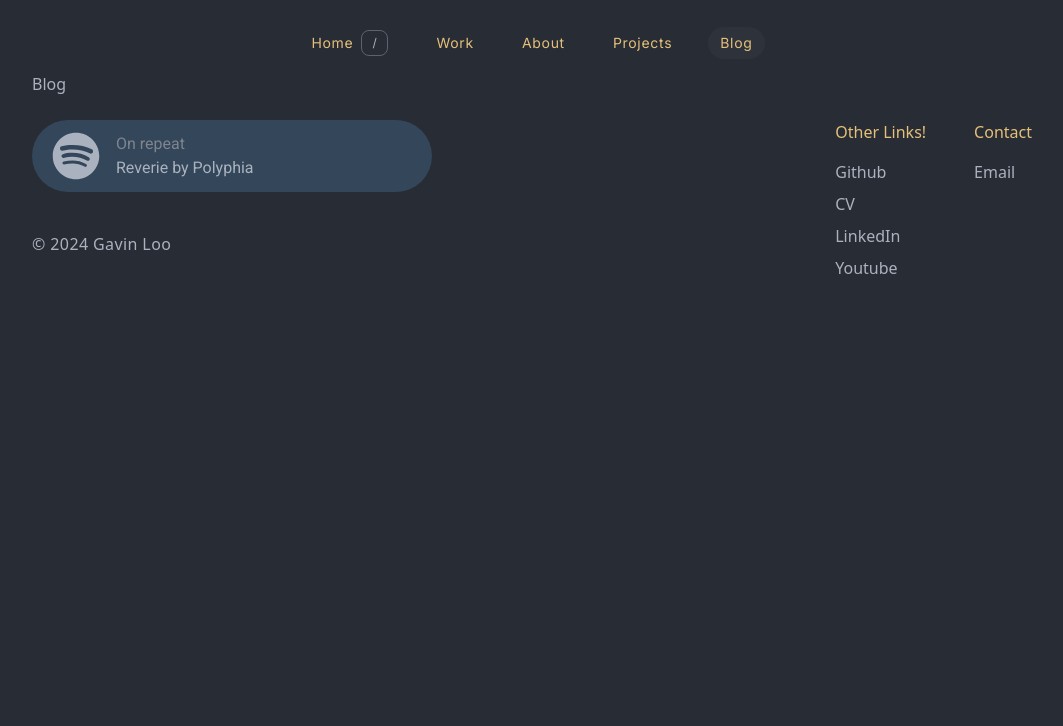
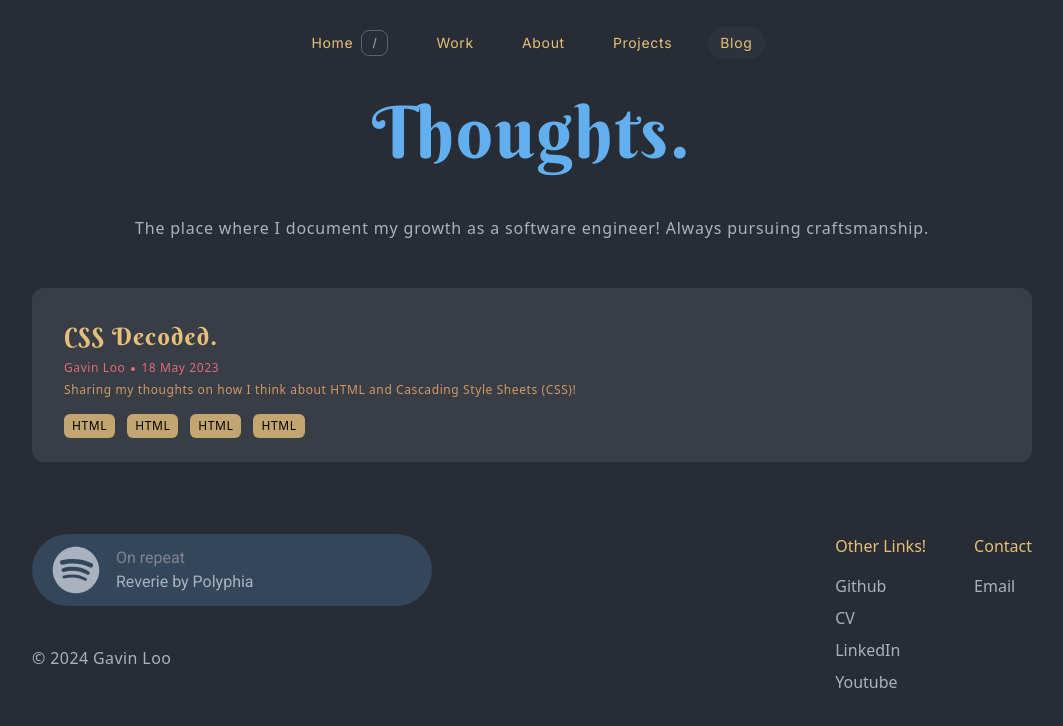
Before and after one commit to rawsashimi1604/gavinloo.com, a React (Vite) app: page /blog in a window 1280 px wide. Shown: the top 726 px of the page, without its empty margins (108-1171 px from the left). Built offline with nearby package versions, Linux system fonts and the light colour scheme.

Commit message:
added simple blog section

```diff
--- /dev/null
+++ b/src/modules/blog/BlogSection.tsx
@@ -0,0 +1,54 @@
+import { GoDotFill } from "react-icons/go";
+import Header from "../../components/typography/Header";
+import ImportantText from "../../components/typography/ImportantText";
+
+export interface BlogTagProps {
+  text: string;
+}
+
+function BlogTag({ text }: BlogTagProps) {
+  return (
+    <div className="text-xs px-2 py-1 rounded-md bg-custom-chaKy/80 text-black font-medium tracking-wider">
+      {text}
+    </div>
+  );
+}
+
+function BlogSection() {
+  return (
+    <div>
+      <div className="mb-12">
+        <Header text="Thoughts." />
+      </div>
+      <div className="flex w-full items-center justify-center">
+        <ImportantText text="The place where I document my growth as a software engineer! Always pursuing craftsmanship." />
+      </div>
+
+      {/* Blogs */}
+      <div className="flex flex-col gap-2 mt-12">
+        <div className="bg-custom-dark/30 rounded-xl flex flex-col transition-all hover:translate-y-1 p-8 pb-6">
+          <h1 className="text-custom-chaKy font-medium tracking-wider text-2xl mb-2 font-customEyeCatcher">
+            CSS Decoded.
+          </h1>
+          <div className="flex items-center gap-1 text-xs text-custom-whiskey font-medium tracking-wider mb-1.5">
+            <span className="text-custom-coral">Gavin Loo</span>
+            <GoDotFill className="w-2 h-2 mt-0.5 text-custom-coral" />
+            <span className="text-custom-coral">18 May 2023</span>
+          </div>
+          <h2 className="text-xs text-custom-whiskey font-medium tracking-wider ">
+            Sharing my thoughts on how I think about HTML and Cascading Style
+            Sheets (CSS)!
+          </h2>
+          <div className="mt-4 flex flex-wrap items-center gap-3">
+            <BlogTag text="HTML" />
+            <BlogTag text="HTML" />
+            <BlogTag text="HTML" />
+            <BlogTag text="HTML" />
+          </div>
+        </div>
+      </div>
+    </div>
+  );
+}
+
+export default BlogSection;
--- a/src/pages/Blog.tsx
+++ b/src/pages/Blog.tsx
@@ -1,7 +1,14 @@
 import Container from "../components/layout/Container";
+import BlogSection from "../modules/blog/BlogSection";
 
 function Blog() {
-  return <Container>Blog</Container>;
+  return (
+    <Container>
+      <div className="mt-6 mb-12">
+        <BlogSection />
+      </div>
+    </Container>
+  );
 }
 
 export default Blog;
```
